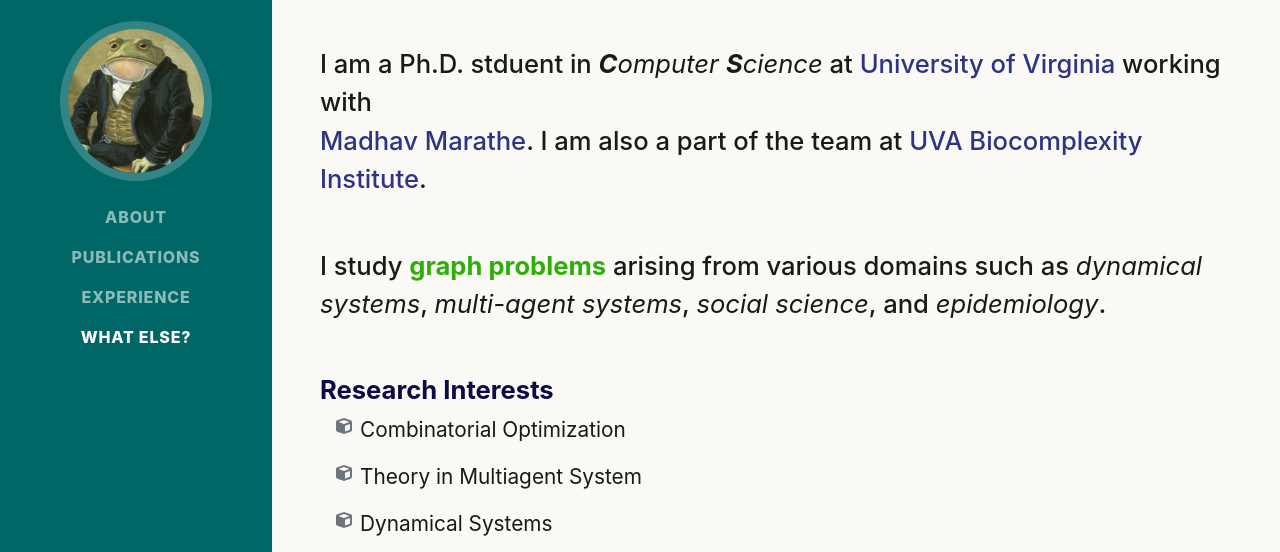
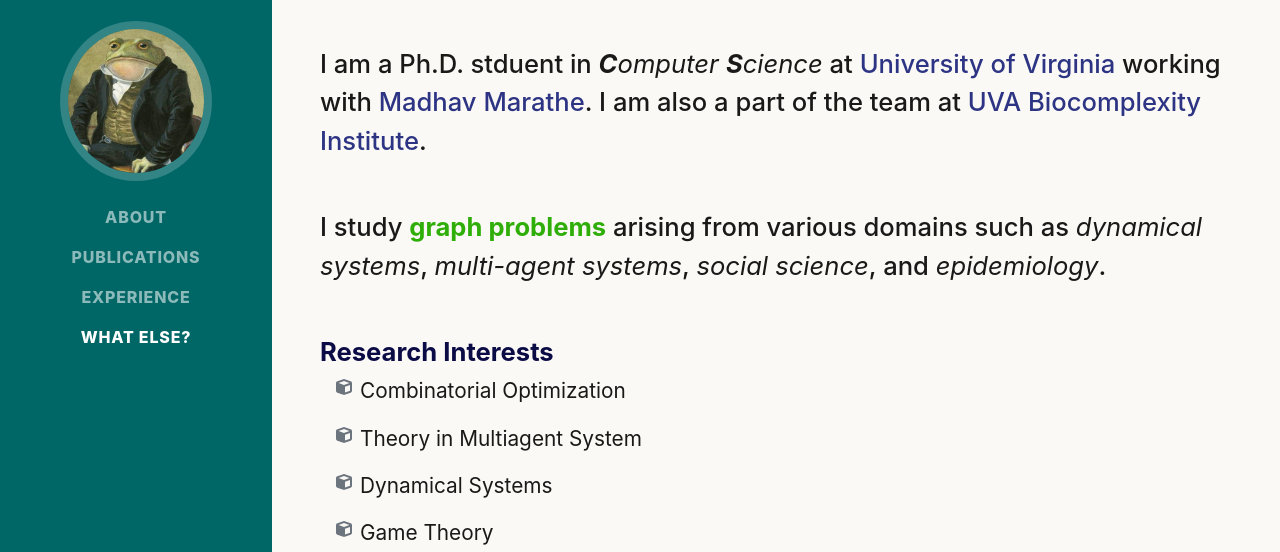
Before and after one commit to bridgelessqiu/zirouq.github.io, a plain HTML site: page index.html in a window 1280 px wide. Shown: the part 215-767 px from the top of the page. Drawn offline with nearby package versions, Linux system fonts and the light colour scheme; a web font is replaced by a local one.

Commit message:
Update index.html

```diff
--- a/index.html
+++ b/index.html
@@ -48,7 +48,7 @@
                     <div class="subheading mb-5">
                         Ph.D. Student in <strong>CS @ UVA</strong>; <a href = "assets/cv.pdf" target = "_blank"><strong>CV</strong></a>; <a href = "https://scholar.google.com/citations?user=tf3t9UwAAAAJ&hl=en&authuser=5" target = "_blank"><strong>Google Scholar</strong></a>
                     </div>
-                    <p class="lead mb-5"> I am a Ph.D. stduent in <em><strong>C</strong>omputer <strong>S</strong>cience</em> at <a href="https://engineering.virginia.edu/departments/computer-science", target="_blank">University of Virginia</a> working with <br> <a href="https://engineering.virginia.edu/faculty/madhav-marathe", target="_blank">Madhav Marathe</a>. I am also a part of the team at <a href="https://biocomplexity.virginia.edu/", target="_blank">UVA Biocomplexity Institute</a>.</p>
+                    <p class="lead mb-5"> I am a Ph.D. stduent in <em><strong>C</strong>omputer <strong>S</strong>cience</em> at <a href="https://engineering.virginia.edu/departments/computer-science", target="_blank">University of Virginia</a> working with <a href="https://engineering.virginia.edu/faculty/madhav-marathe", target="_blank">Madhav Marathe</a>. I am also a part of the team at <a href="https://biocomplexity.virginia.edu/", target="_blank">UVA Biocomplexity Institute</a>.</p>
 
                     <p class="lead mb-5">
                     I study <span class="blue"><strong>graph problems</strong></span> arising from various domains such as <em>dynamical systems</em>, <em>multi-agent systems</em>, <em>social science</em>, and <em>epidemiology</em>.
```
